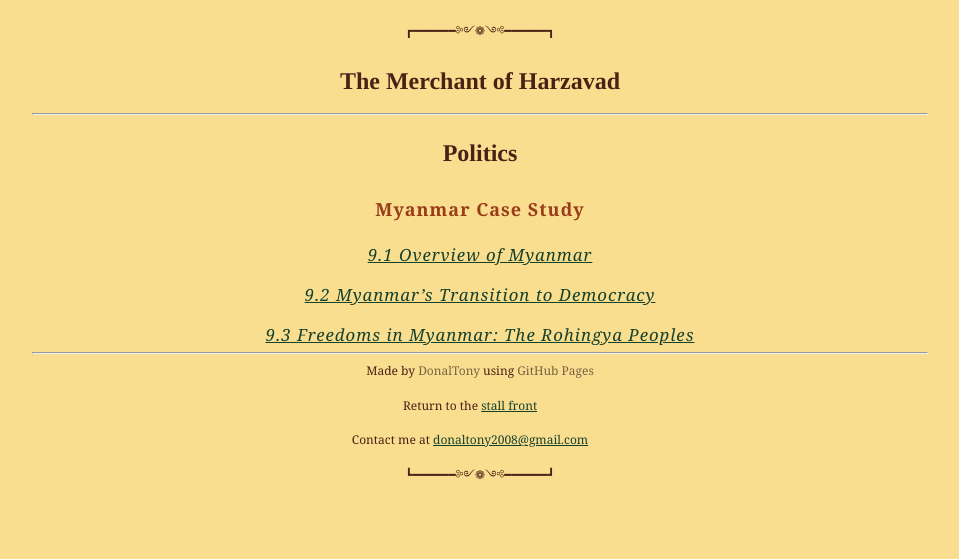
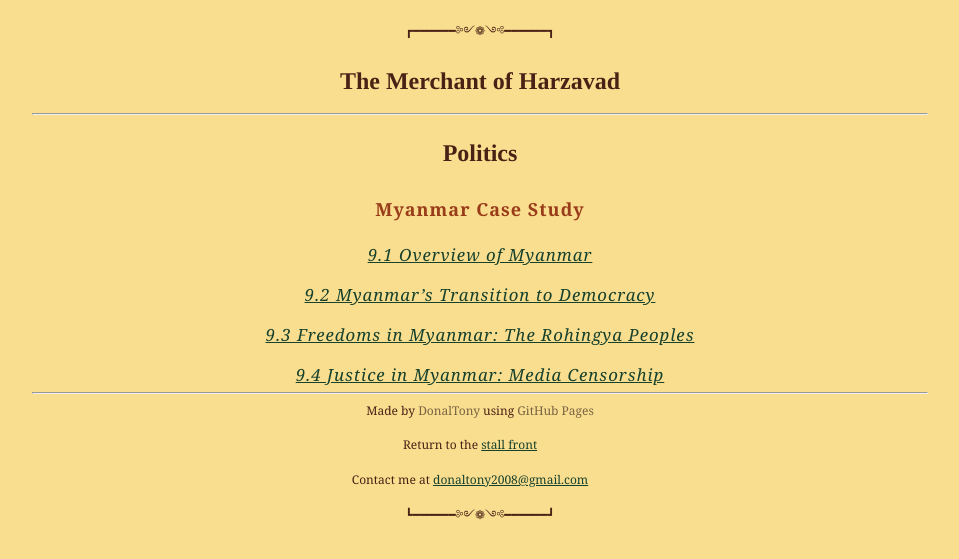
Before and after one commit to dvaraka/the-merchant, a Jekyll site: the page built from notes/year9/hass/politics/politics.md, in a window 1280 px wide. Shown: the top 559 px of the page, without its empty margins (160-1119 px from the left). Built offline with Jekyll 4.4.1, drawn with Linux system fonts in a browser that asks for light colours; our own code applies the rules of GitHub Pages for plain Markdown files.

Commit message:
Update politics.md

```diff
--- a/notes/year9/hass/politics/politics.md
+++ b/notes/year9/hass/politics/politics.md
@@ -8,3 +8,4 @@
 ### [9.1 Overview of Myanmar](/the-merchant/notes/year9/hass/politics/myanmar-case-study/overview.html)
 ### [9.2 Myanmar's Transition to Democracy](/the-merchant/notes/year9/hass/politics/myanmar-case-study/transition-to-democracy.html)
 ### [9.3 Freedoms in Myanmar: The Rohingya Peoples](/the-merchant/notes/year9/hass/politics/myanmar-case-study/freedoms-in-myanmar.html)
+### [9.4 Justice in Myanmar: Media Censorship](/the-merchant/notes/year9/hass/politics/myanmar-case-study/justice-in-myanmar.html)
```
